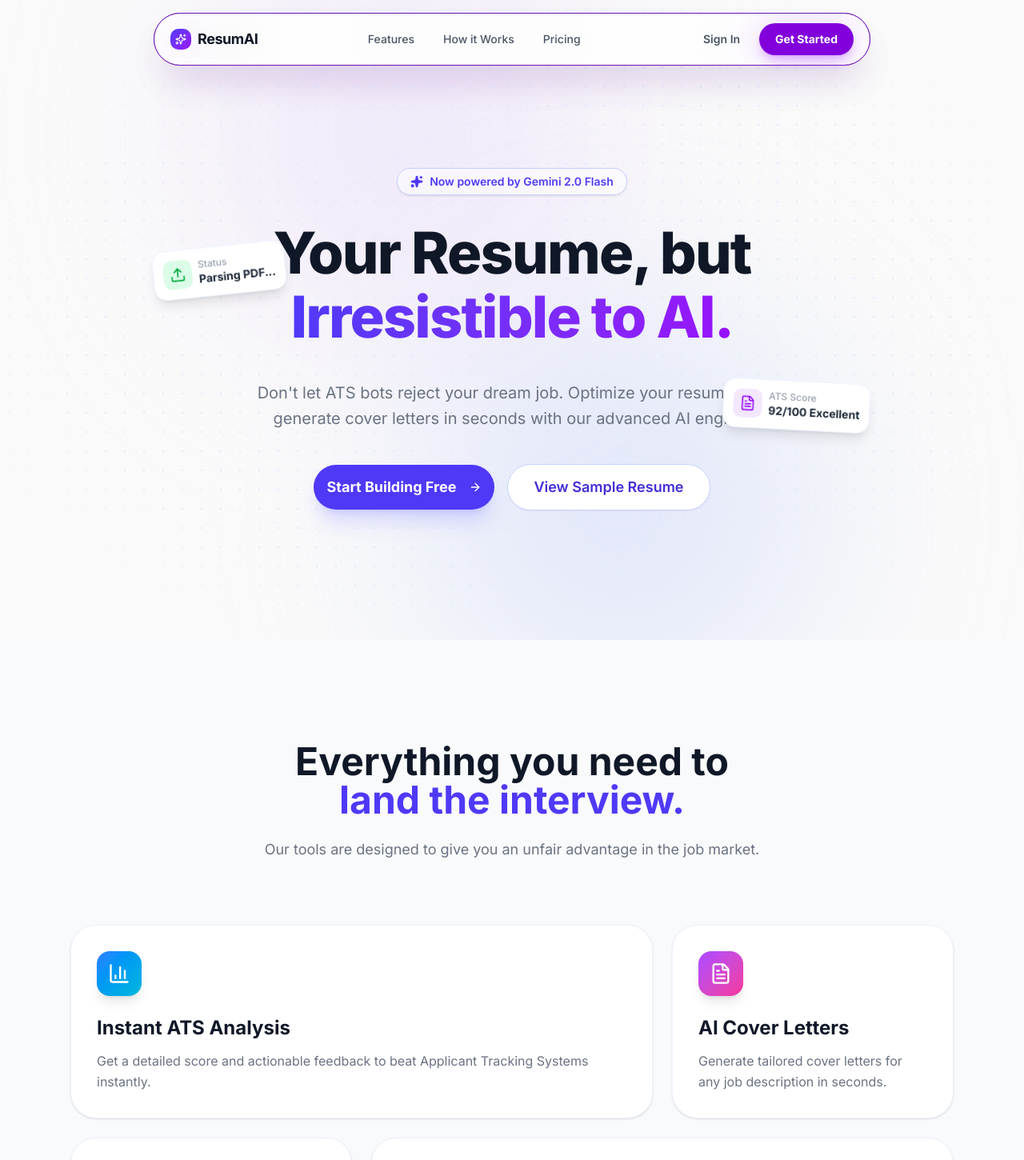
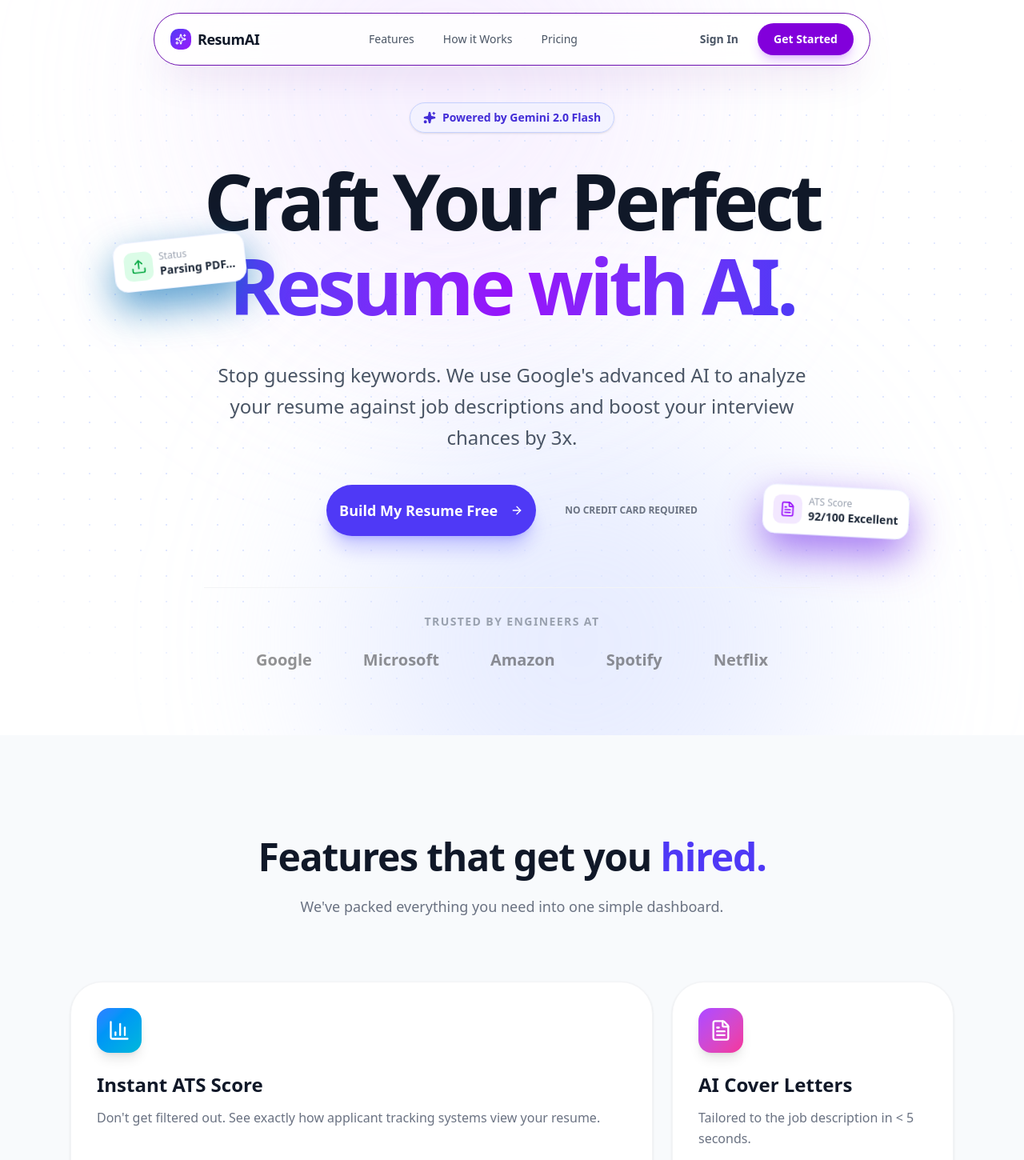
Before and after one commit to Sudarshan-812/resumai, a Next.js app: page / in a window 1280 px wide. Shown: the top 1450 px of the page at 80% size. Built offline with nearby package versions, Linux system fonts and the light colour scheme.

Commit message:
Fixed Bugs

```diff
--- /dev/null
+++ b/src/app/components/CTASection.tsx
@@ -0,0 +1,52 @@
+'use client';
+import { motion } from 'framer-motion';
+import { Button } from '@/components/ui/button';
+import Link from 'next/link';
+
+export default function CTASection() {
+  return (
+    <section className="py-24 px-6 bg-white">
+      <div className="max-w-5xl mx-auto">
+        <motion.div
+          initial={{ opacity: 0, scale: 0.95 }}
+          whileInView={{ opacity: 1, scale: 1 }}
+          viewport={{ once: true }}
+          className="relative rounded-[3rem] overflow-hidden bg-indigo-900 px-6 py-20 text-center md:px-20"
+        >
+          {/* Background Gradients */}
+          <div className="absolute top-0 left-0 w-full h-full">
+            <div className="absolute top-[-50%] left-[-20%] w-[500px] h-[500px] bg-purple-500/30 rounded-full blur-[100px]" />
+            <div className="absolute bottom-[-50%] right-[-20%] w-[500px] h-[500px] bg-indigo-500/30 rounded-full blur-[100px]" />
+          </div>
+
+          <div className="relative z-10">
+            <h2 className="text-4xl md:text-6xl font-bold text-white mb-6 tracking-tight">
+              Ready to land your <br/> dream job?
+            </h2>
+            <p className="text-indigo-200 text-lg md:text-xl max-w-2xl mx-auto mb-10">
+              Join 10,000+ developers who are getting more interviews with ResumAI. It takes less than 2 minutes to get your score.
+            </p>
+
+            <div className="flex flex-col sm:flex-row gap-4 justify-center">
+              {/* 👇 CHANGED: /signup -> /login */}
+              <Link href="/login">
+                <Button size="lg" className="w-full sm:w-auto bg-white text-indigo-900 hover:bg-gray-100 text-lg px-8 py-6 rounded-full font-bold transition-transform hover:scale-105">
+                  Get Started for Free
+                </Button>
+              </Link>
+              <Link href="/login">
+                <Button size="lg" variant="outline" className="w-full sm:w-auto border-indigo-400/30 text-black hover:bg-gray-200 hover:text-black text-lg px-8 py-6 rounded-full font-semibold">
+                  Sign In
+                </Button>
+              </Link>
+            </div>
+
+            <p className="mt-8 text-sm text-indigo-300 font-medium">
+              No credit card required · Cancel anytime
+            </p>
+          </div>
+        </motion.div>
+      </div>
+    </section>
+  );
+}
--- a/src/app/components/landing/FeatureGrid.tsx
+++ b/src/app/components/landing/FeatureGrid.tsx
@@ -1,58 +1,53 @@
 'use client';
 import { motion } from 'framer-motion';
-import { FileText, Sparkles, BarChart3, UploadCloud } from 'lucide-react';
+import { FileText, Sparkles, BarChart3, UploadCloud, ArrowUpRight } from 'lucide-react';
 
 const features = [
   {
-    title: "Instant ATS Analysis",
-    description: "Get a detailed score and actionable feedback to beat Applicant Tracking Systems instantly.",
+    title: "Instant ATS Score",
+    description: "Don't get filtered out. See exactly how applicant tracking systems view your resume.",
     icon: BarChart3,
     gradient: "from-blue-500 to-cyan-500",
+    delay: 0.1,
     className: "md:col-span-2",
   },
   {
     title: "AI Cover Letters",
-    description: "Generate tailored cover letters for any job description in seconds.",
+    description: "Tailored to the job description in < 5 seconds.",
     icon: FileText,
     gradient: "from-purple-500 to-pink-500",
+    delay: 0.2,
     className: "md:col-span-1",
   },
   {
-    title: "Gemini 2.0 Model",
-    description: "Powered by Google's latest model for reasoning.",
+    title: "Gemini 2.0 Logic",
+    description: "Reasoning capabilities that beat standard GPT-4 wrappers.",
     icon: Sparkles,
     gradient: "from-amber-400 to-orange-500",
+    delay: 0.3,
     className: "md:col-span-1",
   },
   {
     title: "Smart PDF Parsing",
-    description: "We extract text from complex layouts with high accuracy.",
+    description: "We extract text from complex layouts with 99% accuracy.",
     icon: UploadCloud,
     gradient: "from-emerald-400 to-teal-500",
+    delay: 0.4,
     className: "md:col-span-2",
   },
 ];
 
 export default function FeatureGrid() {
   return (
-    <section id="features" className="py-32 bg-gray-50 relative overflow-hidden">
-      {/* Subtle Mesh Background */}
-      <div className="absolute inset-0 bg-[radial-gradient(circle_at_top_right,_var(--tw-gradient-stops))] from-indigo-100/40 via-transparent to-transparent" />
-
+    <section id="features" className="py-32 bg-slate-50 relative overflow-hidden">
       <div className="max-w-6xl mx-auto px-6 relative z-10">
 
         <div className="text-center mb-20">
-          <motion.h2
-            initial={{ opacity: 0, y: 20 }}
-            whileInView={{ opacity: 1, y: 0 }}
-            viewport={{ once: true }}
-            className="text-4xl md:text-5xl font-bold text-gray-900 mb-6"
-          >
-            Everything you need to <br />
-            <span className="text-indigo-600">land the interview.</span>
-          </motion.h2>
+          <h2 className="text-4xl md:text-5xl font-bold text-gray-900 mb-6 tracking-tight">
+            Features that get you <span className="text-indigo-600">hired.</span>
+          </h2>
           <p className="text-lg text-gray-500 max-w-2xl mx-auto">
-            Our tools are designed to give you an unfair advantage in the job market.
+            We've packed everything you need into one simple dashboard.
           </p>
         </div>
 
@@ -63,24 +58,22 @@ export default function FeatureGrid() {
               initial={{ opacity: 0, y: 20 }}
               whileInView={{ opacity: 1, y: 0 }}
               viewport={{ once: true }}
-              transition={{ delay: i * 0.1 }}
-              whileHover={{ y: -8 }}
-              className={`group relative p-8 rounded-[2rem] bg-white border border-indigo-50 shadow-sm hover:shadow-2xl hover:shadow-indigo-500/10 transition-all duration-300 ${feature.className}`}
+              transition={{ delay: feature.delay }}
+              whileHover={{ y: -5 }}
+              className={`group relative p-8 rounded-[2.5rem] bg-white border border-gray-100 shadow-sm hover:shadow-2xl hover:shadow-indigo-500/10 transition-all duration-300 ${feature.className}`}
             >
-              {/* Icon with Gradient Background */}
-              <div className={`w-14 h-14 rounded-2xl flex items-center justify-center mb-6 bg-gradient-to-br ${feature.gradient} shadow-lg text-white`}>
+              <div className={`w-14 h-14 rounded-2xl flex items-center justify-center mb-6 bg-gradient-to-br ${feature.gradient} shadow-lg text-white transform group-hover:scale-110 transition-transform duration-300`}>
                 <feature.icon className="h-7 w-7" />
               </div>
 
-              <h3 className="text-2xl font-bold mb-3 text-gray-900 group-hover:text-indigo-600 transition-colors">
-                {feature.title}
-              </h3>
-              <p className="text-gray-500 leading-relaxed">
+              <h3 className="text-2xl font-bold mb-3 text-gray-900">{feature.title}</h3>
+              <p className="text-gray-500 leading-relaxed mb-6">
                 {feature.description}
               </p>
 
-              {/* Decorative Gradient Border on Hover (Pseudo-element trick) */}
-              <div className="absolute inset-0 rounded-[2rem] ring-2 ring-transparent group-hover:ring-indigo-100 pointer-events-none transition-all" />
+              <div className="flex items-center text-sm font-bold text-indigo-600 opacity-0 group-hover:opacity-100 transition-opacity transform translate-y-2 group-hover:translate-y-0">
+                 Learn more <ArrowUpRight className="ml-1 w-4 h-4" />
+              </div>
             </motion.div>
           ))}
         </div>
--- a/src/app/components/landing/HeroSection.tsx
+++ b/src/app/components/landing/HeroSection.tsx
@@ -6,27 +6,24 @@ import { ArrowRight, Sparkles, FileText, Upload } from 'lucide-react';
 
 export default function HeroSection() {
   return (
-    <section className="relative min-h-screen w-full flex flex-col items-center justify-center overflow-hidden bg-[#fafafa] pt-24 pb-12">
+    <section className="relative min-h-[90vh] w-full flex flex-col items-center justify-center overflow-hidden bg-white pt-32 pb-20">
 
-      {/* --- Ambient Background Glows --- */}
-      <div className="absolute top-[-10%] left-[20%] w-[500px] h-[500px] bg-purple-200/40 rounded-full blur-[120px] mix-blend-multiply animate-pulse" />
-      <div className="absolute bottom-[-10%] right-[20%] w-[500px] h-[500px] bg-indigo-200/40 rounded-full blur-[120px] mix-blend-multiply" />
+      {/* Ambient Background Glows */}
+      <div className="absolute top-[-20%] left-[20%] w-[600px] h-[600px] bg-purple-200/40 rounded-full blur-[120px] mix-blend-multiply animate-pulse" />
+      <div className="absolute bottom-[-20%] right-[20%] w-[600px] h-[600px] bg-indigo-200/40 rounded-full blur-[120px] mix-blend-multiply" />
+      <div className="absolute inset-0 bg-[radial-gradient(#e0e7ff_1px,transparent_1px)] [background-size:32px_32px] [mask-image:radial-gradient(ellipse_60%_60%_at_50%_50%,#000_70%,transparent_100%)] pointer-events-none" />
 
-      {/* Dot Pattern Overlay */}
-      <div className="absolute inset-0 bg-[radial-gradient(#e0e7ff_1px,transparent_1px)] [background-size:24px_24px] [mask-image:radial-gradient(ellipse_60%_60%_at_50%_50%,#000_70%,transparent_100%)] pointer-events-none" />
-
-      {/* Main Content Container */}
       <div className="z-10 text-center max-w-5xl px-4 relative">
 
-        {/* Animated Badge */}
+        {/* Badge */}
         <motion.div
           initial={{ opacity: 0, y: -20 }}
           animate={{ opacity: 1, y: 0 }}
-          className="mx-auto mb-8 w-fit rounded-full border border-indigo-200 bg-white/50 backdrop-blur-md px-4 py-1.5 shadow-sm"
+          className="mx-auto mb-8 w-fit rounded-full border border-indigo-200 bg-indigo-50/50 backdrop-blur-sm px-4 py-2 shadow-sm"
         >
-          <span className="flex items-center gap-2 text-sm font-semibold text-indigo-600">
-            <Sparkles className="h-4 w-4 fill-indigo-600" />
-            Now powered by Gemini 2.0 Flash
+          <span className="flex items-center gap-2 text-sm font-bold text-indigo-700">
+            <Sparkles className="h-4 w-4 fill-indigo-700" />
+            Powered by Gemini 2.0 Flash
           </span>
         </motion.div>
 
@@ -34,51 +31,64 @@ export default function HeroSection() {
         <motion.h1
           initial={{ opacity: 0, y: 20 }}
           animate={{ opacity: 1, y: 0 }}
-          transition={{ delay: 0.2 }}
-          className="text-5xl md:text-7xl font-extrabold tracking-tight text-gray-900 pb-4 leading-[1.1]"
+          transition={{ delay: 0.1 }}
+          className="text-6xl md:text-8xl font-extrabold tracking-tighter text-gray-900 pb-6 leading-[1.1]"
         >
-          Your Resume, but <br />
-          <span className="text-transparent bg-clip-text bg-gradient-to-r from-indigo-600 to-purple-600">
-             Irresistible to AI.
+          Craft Your Perfect <br />
+          <span className="text-transparent bg-clip-text bg-gradient-to-r from-indigo-600 via-purple-600 to-indigo-600 animate-gradient-x">
+             Resume with AI.
           </span>
         </motion.h1>
 
         <motion.p
           initial={{ opacity: 0, y: 20 }}
           animate={{ opacity: 1, y: 0 }}
-          transition={{ delay: 0.3 }}
-          className="mt-6 text-xl text-gray-500 max-w-2xl mx-auto leading-relaxed"
+          transition={{ delay: 0.2 }}
+          className="mt-4 text-xl md:text-2xl text-gray-600 max-w-3xl mx-auto leading-relaxed font-medium"
         >
-          Don't let ATS bots reject your dream job. Optimize your resume and generate cover letters in seconds with our advanced AI engine.
+          Stop guessing keywords. We use Google's advanced AI to analyze your resume against job descriptions and boost your interview chances by 3x.
         </motion.p>
 
+        {/* Buttons */}
         <motion.div
           initial={{ opacity: 0, y: 20 }}
           animate={{ opacity: 1, y: 0 }}
-          transition={{ delay: 0.4 }}
-          className="mt-10 flex flex-col sm:flex-row gap-4 justify-center items-center"
+          transition={{ delay: 0.3 }}
+          className="mt-10 flex flex-col sm:flex-row gap-5 justify-center items-center"
         >
-          <Link href="/signup">
-            <Button size="lg" className="bg-indigo-600 hover:bg-indigo-700 text-white text-lg px-8 py-7 rounded-full font-bold shadow-xl shadow-indigo-500/20 hover:shadow-indigo-500/40 hover:-translate-y-1 transition-all">
-              Start Building Free
-              <ArrowRight className="ml-2 h-5 w-5" />
+          {/* 👇 CHANGED: /signup -> /login */}
+          <Link href="/login">
+            <Button size="lg" className="bg-indigo-600 hover:bg-indigo-700 text-white text-lg px-10 py-8 rounded-full font-bold shadow-xl shadow-indigo-500/30 hover:shadow-indigo-500/50 hover:-translate-y-1 transition-all">
+              Build My Resume Free
+              <ArrowRight className="ml-2 h-6 w-6" />
             </Button>
           </Link>
-          <Link href="#demo">
-            <Button size="lg" variant="outline" className="border-indigo-200 text-indigo-700 bg-white hover:bg-indigo-50 text-lg px-8 py-7 rounded-full font-semibold">
-              View Sample Resume
-            </Button>
-          </Link>
+          <div className="flex flex-col gap-1 items-start">
+             <span className="text-xs font-semibold text-gray-500 ml-4">NO CREDIT CARD REQUIRED</span>
+          </div>
         </motion.div>
 
-        {/* --- Floating Visual Elements (Decorations) --- */}
+        {/* Trust Strip */}
+        <motion.div
+           initial={{ opacity: 0 }}
+           animate={{ opacity: 1 }}
+           transition={{ delay: 0.5 }}
+           className="mt-16 pt-8 border-t border-gray-100"
+        >
+          <p className="text-sm font-semibold text-gray-400 uppercase tracking-widest mb-6">Trusted by engineers at</p>
+          <div className="flex flex-wrap justify-center gap-8 md:gap-16 opacity-50 grayscale hover:grayscale-0 transition-all duration-500">
+             {['Google', 'Microsoft', 'Amazon', 'Spotify', 'Netflix'].map((company) => (
+                <span key={company} className="text-xl font-black text-gray-800">{company}</span>
+             ))}
+          </div>
+        </motion.div>
 
-        {/* Top Left Element - Moved further out and up */}
+        {/* Floating Elements */}
         <motion.div
-          animate={{ y: [0, -10, 0] }}
-          transition={{ duration: 4, repeat: Infinity, ease: "easeInOut" }}
-          /* 👇 CHANGED positions: top-20 left-0 -> top-1/4 -left-24 */
-          className="absolute top-1/4 -left-24 hidden lg:flex items-center gap-2 bg-white p-3 rounded-2xl shadow-lg border border-indigo-50 -rotate-6"
+          initial={{ opacity: 0, x: -20 }}
+          animate={{ opacity: 1, x: 0, y: [0, -10, 0] }}
+          transition={{ y: { duration: 4, repeat: Infinity, ease: "easeInOut" }, delay: 0.6 }}
+          className="absolute top-1/4 -left-24 hidden lg:flex items-center gap-2 bg-white p-3 rounded-2xl shadow-[0_20px_50px_rgba(8,_112,_184,_0.7)] border border-indigo-50 -rotate-6 z-20"
         >
           <div className="bg-green-100 p-2 rounded-lg"><Upload className="w-5 h-5 text-green-600" /></div>
           <div className="text-left">
@@ -87,12 +97,11 @@ export default function HeroSection() {
           </div>
         </motion.div>
 
-        {/* Bottom Right Element - Moved further out and down */}
         <motion.div
-          animate={{ y: [0, 15, 0] }}
-          transition={{ duration: 5, repeat: Infinity, ease: "easeInOut" }}
-          /* 👇 CHANGED positions: bottom-20 right-0 -> bottom-1/4 -right-24 */
-          className="absolute bottom-1/4 -right-24 hidden lg:flex items-center gap-2 bg-white p-3 rounded-2xl shadow-lg border border-indigo-50 rotate-3"
+          initial={{ opacity: 0, x: 20 }}
+          animate={{ opacity: 1, x: 0, y: [0, 15, 0] }}
+          transition={{ y: { duration: 5, repeat: Infinity, ease: "easeInOut" }, delay: 0.7 }}
+          className="absolute bottom-1/4 -right-24 hidden lg:flex items-center gap-2 bg-white p-3 rounded-2xl shadow-[0_20px_50px_rgba(124,_58,_237,_0.7)] border border-indigo-50 rotate-3 z-20"
         >
            <div className="bg-purple-100 p-2 rounded-lg"><FileText className="w-5 h-5 text-purple-600" /></div>
           <div className="text-left">
--- a/src/app/components/landing/Navbar.tsx
+++ b/src/app/components/landing/Navbar.tsx
@@ -29,7 +29,6 @@ export default function Navbar() {
         transition={{ duration: 0.8, type: "spring", bounce: 0.3 }}
         className="fixed top-4 inset-x-0 mx-auto max-w-4xl z-50 px-4 md:px-0"
       >
-        {/* 👇 CHANGED: border-indigo-100 -> border-purple-800 (Dark Purple) */}
         <div className="relative flex items-center justify-between bg-white/80 backdrop-blur-xl border border-purple-800 rounded-full px-5 py-3 shadow-2xl shadow-purple-900/10">
 
           {/* Logo */}
@@ -61,7 +60,8 @@ export default function Navbar() {
             >
               Sign In
             </Link>
-            <Link href="/signup">
+            {/* 👇 CHANGED: /signup -> /login */}
+            <Link href="/login">
               <Button className="bg-purple-700 hover:bg-purple-800 text-white rounded-full px-5 h-10 text-sm font-bold shadow-lg shadow-purple-500/30 transition-all hover:scale-105">
                 Get Started
               </Button>
@@ -90,7 +90,6 @@ export default function Navbar() {
             exit={{ opacity: 0, scale: 0.95, y: -10 }}
             className="fixed top-20 inset-x-4 mx-auto max-w-sm z-40 md:hidden"
           >
-            {/* 👇 CHANGED: border-indigo-100 -> border-purple-800 */}
             <div className="bg-white/90 backdrop-blur-2xl border border-purple-800 rounded-3xl p-6 shadow-2xl shadow-purple-900/20">
               <div className="flex flex-col gap-2 text-lg font-medium">
                 {navLinks.map((link) => (
@@ -114,7 +113,8 @@ export default function Navbar() {
                       Sign In
                     </Button>
                   </Link>
-                  <Link href="/signup" onClick={() => setMobileMenuOpen(false)}>
+                  {/* 👇 CHANGED: /signup -> /login */}
+                  <Link href="/login" onClick={() => setMobileMenuOpen(false)}>
                     <Button className="w-full bg-purple-700 hover:bg-purple-800 text-white py-6 rounded-2xl font-bold shadow-lg shadow-purple-500/20">
                       Get Started
                     </Button>
--- a/src/app/layout.tsx
+++ b/src/app/layout.tsx
@@ -1,43 +1,29 @@
-import type { Metadata } from "next";
-import { Inter } from "next/font/google";
-import "./globals.css";
+import type { Metadata } from 'next';
+import { Outfit } from 'next/font/google'; // Importing the new font
+import './globals.css';
 
-// 👇 1. Import the Component
-import Navbar from "@/app/components/landing/Navbar";
-import SmoothScroll from "@/app/components/SmoothScroll";
-
-// 👇 Vercel Analytics (Optional)
-import { Analytics } from "@vercel/analytics/react";
-import { SpeedInsights } from "@vercel/speed-insights/next";
-
-const inter = Inter({ subsets: ["latin"] });
+// Initialize the font
+const outfit = Outfit({
+  subsets: ['latin'],
+  variable: '--font-outfit',
+  display: 'swap',
+});
 
 export const metadata: Metadata = {
-  title: "ResumAI - AI Resume Builder",
-  description: "Craft the perfect resume with AI.",
+  title: 'ResumAI - Craft Perfect Resumes',
+  description: 'AI-powered resume builder for developers.',
 };
 
 export default function RootLayout({
   children,
-}: Readonly<{
+}: {
   children: React.ReactNode;
-}>) {
+}) {
   return (
     <html lang="en">
-      <body className={`${inter.className} bg-white text-black antialiased selection:bg-black selection:text-white`}>
-        <SmoothScroll>
-
-          {/* 👇 2. Add JUST the Navbar Component here */}
-          <Navbar />
-
-          {/* Main Content */}
-          <main className="min-h-screen">
-            {children}
-          </main>
-
-          <Analytics />
-          <SpeedInsights />
-        </SmoothScroll>
+      {/* Add the font variable to the body */}
+      <body className={`${outfit.variable} font-sans antialiased`}>
+        {children}
       </body>
     </html>
   );
--- a/src/app/page.tsx
+++ b/src/app/page.tsx
@@ -8,26 +8,19 @@ import FeatureGrid from '@/app/components/landing//FeatureGrid';
 import HowItWorks from '@/app/components/landing//HowItWorks';
 import Testimonials from '@/app/components/landing//Testimonials';
 
+import CTASection from '@/app/components/CTASection'; // New
+
 
 export default function Home() {
   return (
-    <main className="min-h-screen bg-white">
-      {/* Assuming components are in app/components/
-         Adjust paths if you keep them in a different folder structure (e.g. @/components)
-      */}
-
+    <main className="min-h-screen bg-white font-sans selection:bg-indigo-100 selection:text-indigo-900">
       <Navbar />
-
       <HeroSection />
-
       <FeatureGrid />
-
       <HowItWorks />
-
       <Testimonials />
-
+      <CTASection /> {/* Added CTA before Footer */}
       <Footer />
-
     </main>
   );
 }
--- a/tailwind.config.ts
+++ b/tailwind.config.ts
@@ -1,22 +1,46 @@
 import type { Config } from "tailwindcss";
 
 const config: Config = {
-  darkMode: "class", // 👈 THIS ENABLES THE TOGGLE
   content: [
-    "./src/pages/**/*.{js,ts,jsx,tsx,mdx}",
-    "./src/components/**/*.{js,ts,jsx,tsx,mdx}",
-    "./src/app/**/*.{js,ts,jsx,tsx,mdx}",
+    "./pages/**/*.{js,ts,jsx,tsx,mdx}",
+    "./components/**/*.{js,ts,jsx,tsx,mdx}",
+    "./app/**/*.{js,ts,jsx,tsx,mdx}",
   ],
   theme: {
     extend: {
-      colors: {
-        background: "var(--background)",
-        foreground: "var(--foreground)",
+      fontFamily: {
+        // This sets the default font family to Outfit
+        sans: ['var(--font-outfit)', 'sans-serif'],
       },
-      backgroundImage: {
-        "gradient-radial": "radial-gradient(var(--tw-gradient-stops))",
-        "gradient-conic":
-          "conic-gradient(from 180deg at 50% 50%, var(--tw-gradient-stops))",
+      animation: {
+        'gradient-x': 'gradient-x 15s ease infinite',
+        'blob': 'blob 7s infinite',
+      },
+      keyframes: {
+        'gradient-x': {
+          '0%, 100%': {
+            'background-size': '200% 200%',
+            'background-position': 'left center',
+          },
+          '50%': {
+            'background-size': '200% 200%',
+            'background-position': 'right center',
+          },
+        },
+        blob: {
+          "0%": {
+            transform: "translate(0px, 0px) scale(1)",
+          },
+          "33%": {
+            transform: "translate(30px, -50px) scale(1.1)",
+          },
+          "66%": {
+            transform: "translate(-20px, 20px) scale(0.9)",
+          },
+          "100%": {
+            transform: "translate(0px, 0px) scale(1)",
+          },
+        },
       },
     },
   },
```
Also changed, not shown: src/app/components/landing/HowItWorks.tsx (+15 -7 lines).
